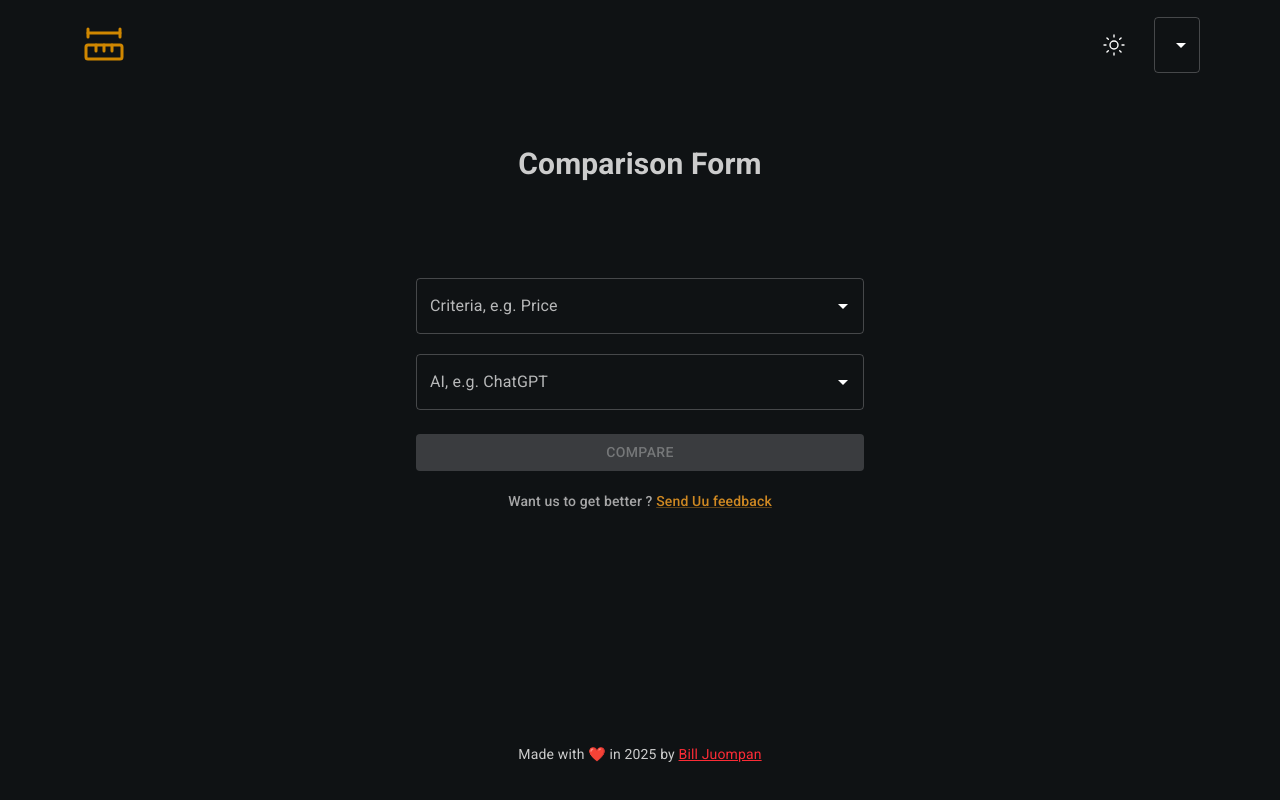
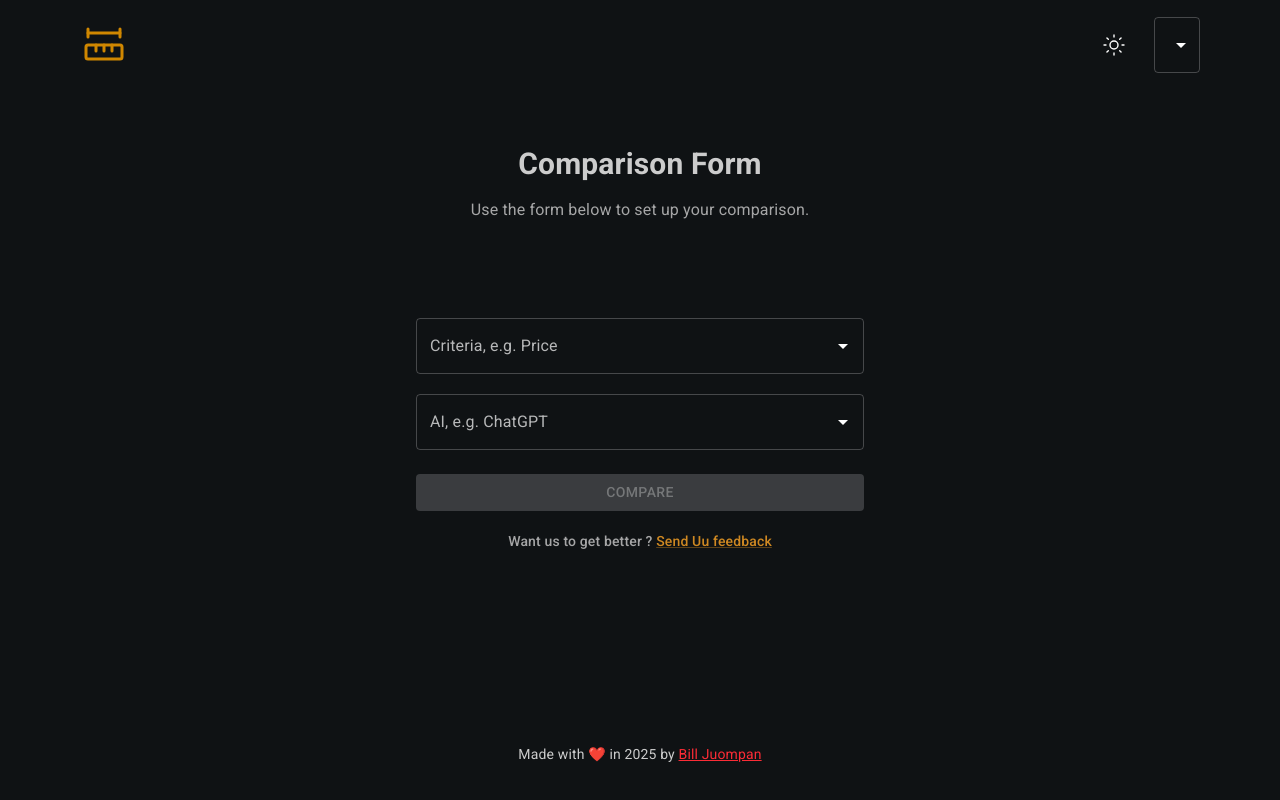
Before and after one commit to JuompanBR/ai-comparator, a React (Vite) app: page / in a window 1280 px wide. Both pictures are taken after a click on the button "COMPARE NOW". Built offline with nearby package versions, Linux system fonts and the light colour scheme.

Commit message:
i18n update

```diff
--- a/public/locales/en-US/translation.json
+++ b/public/locales/en-US/translation.json
@@ -19,6 +19,7 @@
   "setModels": "Set your Models",
   "footerText": "Made with ❤️ in 2025 by",
   "comparisonFormTitle": "Comparison Form",
+  "comparisonFormHelperText": "Use the form below to set up your comparison.",
   "comparisonFormButton": "Compare",
   "comparisonFormFeedbackText": "Want us to get better ? <Link>Send Uu feedback</Link>",
   "confirmBoxContentText": "Do you confirm these selections ?",
--- a/public/locales/en/translation.json
+++ b/public/locales/en/translation.json
@@ -19,6 +19,7 @@
   "setModels": "Set your Models",
   "footerText": "Made with ❤️ in 2025 by",
   "comparisonFormTitle": "Comparison Form",
+  "comparisonFormHelperText": "Use the form below to set up your comparison.",
   "comparisonFormButton": "Compare",
   "comparisonFormFeedbackText": "Want us to get better ? <Link>Send us feedback</Link>",
   "confirmBoxContentText": "Do you confirm these selections ?",
--- a/public/locales/fr/translation.json
+++ b/public/locales/fr/translation.json
@@ -19,6 +19,7 @@
   "setModels": "Choisissez vos modèles",
   "footerText": "Fait avec ❤️ en 2025 par",
   "comparisonFormTitle": "Formulaire de Comparaison",
+  "comparisonFormHelperText": "Utilisez le formulaire ci-dessous pour configurer <br/> votre comparaison.",
   "comparisonFormButton": "Comparer",
   "comparisonFormFeedbackText": "Envie de nous aider à nous améliorer ? <br/><Link>Donnez-nous votre avis ici</Link>",
   "confirmBoxContentText": "Confirmez-vous ces sélections ?",
--- a/src/components/CompareSection.tsx
+++ b/src/components/CompareSection.tsx
@@ -1,5 +1,4 @@
 import { useState, useRef, useEffect } from "react";
-import { CompareAPI } from "../services";
 import { AIModelItemType, ComparismCriteriaItem, ComparismResponseItem } from "../types";
 import { TagInput } from ".";
 import { ConfirmBox } from ".";
@@ -155,7 +154,7 @@ const CompareSection = () => {
           )}
         </div>
         <div
-          className={`flex flex-col relative max-w-md w-full mx-auto ${selectedCriteria.length > 0 || selectedModels.length > 0 ? "mt-15" : "mt-12"}`}
+          className={`flex flex-col relative max-w-md w-full mx-auto ${selectedCriteria.length > 0 || selectedModels.length > 0 ? "mt-18" : "mt-12"}`}
         >
           <Autocomplete
             color="warning"
--- a/src/pages/Compare.tsx
+++ b/src/pages/Compare.tsx
@@ -1,5 +1,6 @@
 import { Header, Footer, CompareSection } from "../components";
 import { useTranslation } from "react-i18next";
+import { Trans } from "react-i18next";
 
 const Compare: React.FC = () => {
   const { t } = useTranslation();
@@ -9,9 +10,19 @@ const Compare: React.FC = () => {
       <Header />
       <main className="w-full flex-1">
         <br />
-        <h1 className="text-2xl lg:text-3xl font-bold text-center mt-8">
-          {t("comparisonFormTitle")}
-        </h1>
+        <div className="w-full flex flex-col justify-center items-center space-y-4">
+          <h1 className="text-2xl lg:text-3xl font-bold text-center mt-8">
+            {t("comparisonFormTitle")}
+
+          </h1>
+          <span className="text-center text-sm lg:text-base opacity-80">
+            <Trans
+              i18nKey="comparisonFormHelperText"
+              components={{
+                br: <br />
+              }} />
+          </span>
+        </div>
         <br className="hidden lg:block" />
         <div className="w-full relative block flex-1">
           <CompareSection />
```
Also changed, not shown: src/themes/ThemeContextProvider.tsx (+5 -5 lines), 46 other files (tests, documents, lock files or other folders).
